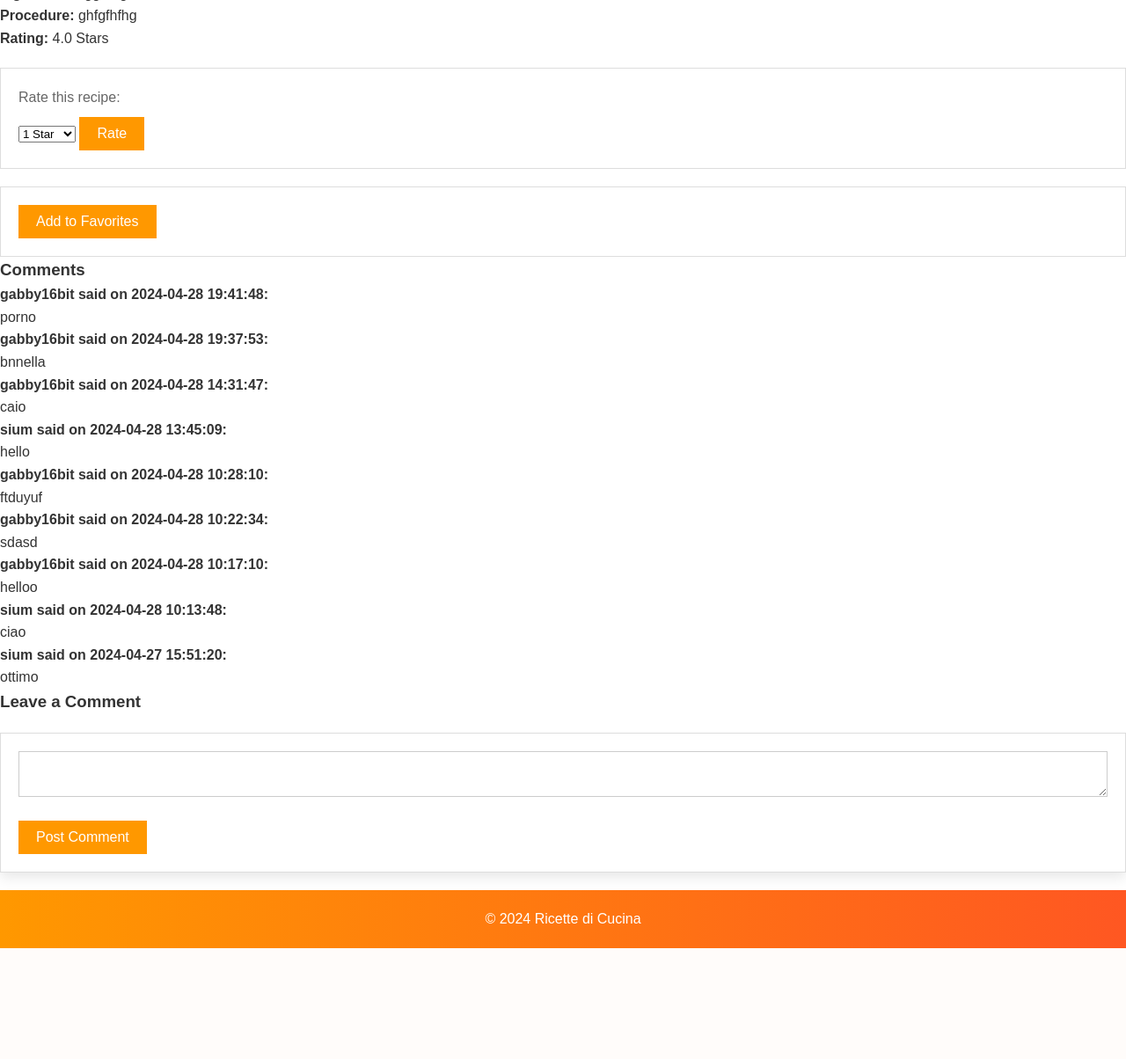
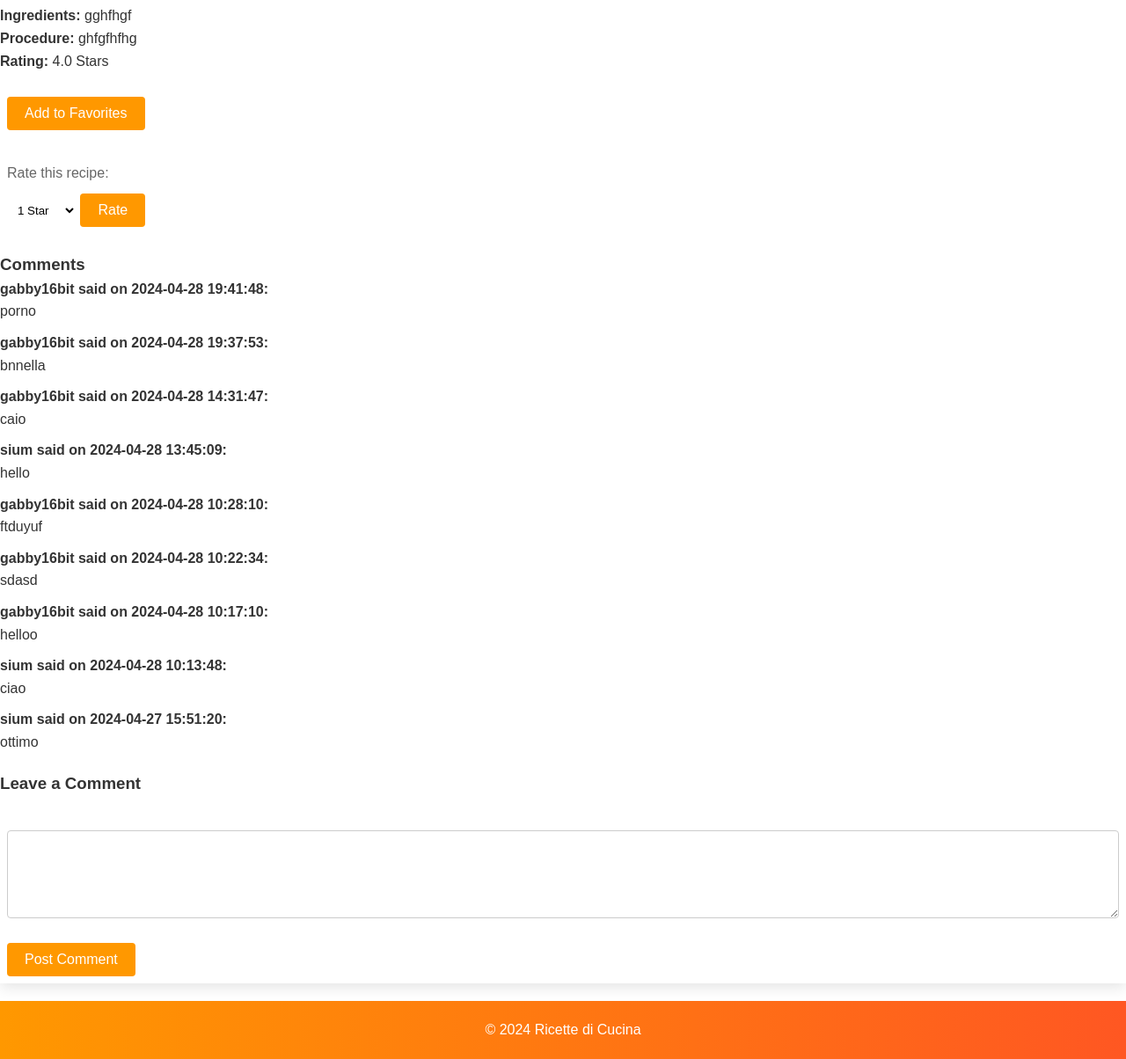
Before and after one commit to G4BRI3L3/ProjectGb, a Flask app: page /recipe/1 in a window 1280 px wide. Shown: the part 528-1732 px from the top of the page at 88% size. Before the commit the page ends 1606 px from the top, so only its background shows below. Run offline with Flask 3, Linux system fonts and the light colour scheme; data comes from the database, SQL or seed files in the repository; both versions use the stored data as it was before the commit.

Commit message:
modifiche css

```diff
--- a/app.py
+++ b/app.py
@@ -60,7 +60,7 @@
 def index():
     db = get_db()
     # Recupera tutte le ricette e ordina per l'ID in ordine discendente
-    cur = db.execute('SELECT id, name, ingredients, procedure, star_rating FROM recipe ORDER BY id DESC')
+    cur = db.execute('SELECT id, name, ingredients, procedure, image_path FROM recipe ORDER BY id DESC')
     recipes = cur.fetchall()
     # Converti ogni riga di recipes in un dizionario
     recipes_list = [dict(recipe) for recipe in recipes]
@@ -137,9 +137,17 @@
 @app.route('/recipe/<int:recipe_id>')
 def view_recipe(recipe_id):
     db = get_db()
-    # Recupera i dettagli della ricetta dal database
-    recipe_data = db.execute('SELECT * FROM recipe WHERE id = ?', (recipe_id,)).fetchone()
-    recipe = dict(recipe_data)  # Converti in un dizionario mutabile
+    recipe_data = db.execute(
+        'SELECT r.*, u.username AS user_name FROM recipe r '
+        'JOIN user u ON r.user_id = u.id '
+        'WHERE r.id = ?', (recipe_id,)
+    ).fetchone()
+
+    if recipe_data is None:
+        flash('Recipe not found.', 'error')
+        return redirect(url_for('index'))
+
+    recipe = dict(recipe_data)
 
     # Recupera i commenti associati alla ricetta
     comments = db.execute(
@@ -251,6 +259,7 @@
     return redirect(url_for('my_favorites'))
 
 @app.route('/random_recipe')
+@login_required
 def random_recipe():
     db = get_db()
     # Recupera tutte le ID delle ricette disponibili
--- a/handle_db.py
+++ b/handle_db.py
@@ -5,7 +5,6 @@
 
 c.execute(
     '''
-DELETE FROM recipe WHERE image_path = "uploads\es1.png"
 
     '''
 
--- a/schema.sql
+++ b/schema.sql
@@ -17,7 +17,6 @@
     name TEXT NOT NULL,
     ingredients TEXT NOT NULL,
     procedure TEXT NOT NULL,
-    star_rating REAL DEFAULT 0,
     user_id INTEGER,
     FOREIGN KEY (user_id) REFERENCES user (id)
 );
@@ -40,3 +39,12 @@
     FOREIGN KEY (recipe_id) REFERENCES recipe (id),
     FOREIGN KEY (user_id) REFERENCES user (id)
 );
+
+CREATE TABLE favorites (
+    id INTEGER PRIMARY KEY AUTOINCREMENT,
+    user_id INTEGER NOT NULL,
+    recipe_id INTEGER NOT NULL,
+    FOREIGN KEY (user_id) REFERENCES user (id),
+    FOREIGN KEY (recipe_id) REFERENCES recipe (id),
+    UNIQUE (user_id, recipe_id)  -- Questo assicura che la stessa ricetta non venga aggiunta più volte dagli stessi utenti
+);
--- a/static/style.css
+++ b/static/style.css
@@ -281,3 +281,75 @@
     background-color: #f8d7da;
     border-color: #f5c6cb;
 }
+
+.recipe-list {
+    list-style-type: none;
+    padding: 0;
+}
+.recipe-item {
+    display: flex;
+    align-items: center;
+    margin-bottom: 20px;
+}
+.recipe-item img {
+    max-width: 150px; /* Imposta la larghezza massima dell'immagine */
+    height: auto;
+    border-radius: 8px; /* Opzionale: aggiunge bordi arrotondati */
+    margin-right: 20px;
+}
+.recipe-info {
+    display: flex;
+    flex-direction: column;
+    justify-content: center;
+}
+
+.recipe-detail {
+    display: flex;
+    align-items: flex-start;
+    margin-top: 20px;
+}
+.recipe-image {
+    max-width: 40%;
+    height: auto;
+    margin-right: 20px; /* Distanza tra l'immagine e il contenuto del testo */
+}
+.recipe-content {
+    flex-grow: 1;
+}
+
+.comments {
+    margin-top: 20px;
+}
+.comment {
+    margin-bottom: 10px;
+}
+
+textarea {
+    width: 100%;
+    height: 100px;
+    margin-top: 10px;
+    padding: 8px; /* Aggiunge spazio interno per una migliore leggibilità */
+    border: 1px solid #ccc; /* Bordo leggero per il campo di testo */
+    border-radius: 4px; /* Bordo arrotondato per il campo di testo */
+}
+
+select, input, button, form {
+    padding: 8px; /* Padding interno per rendere i pulsanti più grandi */
+    border: none; /* Rimuove completamente i bordi */
+    outline: none; /* Rimuove il focus outline che appare quando il pulsante è cliccato o selezionato */
+    background: none; /* Imposta lo sfondo come trasparente */
+    color: inherit; /* Eredita il colore dal parent */
+    cursor: pointer; /* Cambia il cursore quando si passa sopra i pulsanti */
+    border-radius: 4px; /* Bordo arrotondato */
+}
+button {
+    background: orange; /* Colore di sfondo per i pulsanti */
+    color: white; /* Colore del testo */
+}
+button:hover {
+    background: darkorange; /* Cambio colore quando si passa sopra */
+}
+select {
+    background: white; /* Sfondo bianco per il selettore */
+    color: black; /* Testo nero */
+}
--- a/templates/layout.html
+++ b/templates/layout.html
@@ -16,16 +16,13 @@
                 <li><a href="{{ url_for('login') }}">Login</a></li>
                 <li><a href="{{ url_for('register') }}">Register</a></li>
                 <li><a href="{{ url_for('new_recipe') }}">Add Recipe</a></li>
-                <!-- Link alla pagina della ricetta casuale -->
                 <li><a href="{{ url_for('random_recipe') }}">Random Recipe</a></li>
-                <!-- Condizione per mostrare "My Favorites" solo agli utenti loggati -->
                 {% if 'user_id' in session %}
                     <li><a href="{{ url_for('my_favorites') }}">My Favorites</a></li>
                 {% endif %}
             </ul>
         </nav>
     </header>
-    <!-- Area per i messaggi flash -->
     {% with messages = get_flashed_messages(with_categories=true) %}
         {% if messages %}
             <div class="flash-messages">
--- a/templates/recipe_view.html
+++ b/templates/recipe_view.html
@@ -2,11 +2,14 @@
 
 {% block content %}
 <h2>{{ recipe.name }}</h2>
-    <img src="../{{ recipe.image_path }}" alt="Immagine del piatto" style="max-width: 100%; height: auto;">
+<p>Posted by <strong>{{ recipe.user_name }}</strong></p>
+<img src="../{{ recipe.image_path }}" alt="Immagine del piatto" class="recipe-image">
 <p><strong>Ingredients:</strong> {{ recipe.ingredients }}</p>
 <p><strong>Procedure:</strong> {{ recipe.procedure }}</p>
 
+<div class="rating-favorites">
     <!-- Aggiornato per mostrare valutazioni con controllo appropriato -->
+    <div>
         <p><strong>Rating:</strong>
             {% if recipe.average_rating != 0.0 %}
                 {{ recipe.average_rating|round(1) }} Stars
@@ -14,6 +17,13 @@
                 No rating yet
             {% endif %}
         </p>
+
+        <!-- Form per aggiungere ai preferiti -->
+        <div>
+            <form action="{{ url_for('add_to_favorites', recipe_id=recipe.id) }}" method="post">
+                <button type="submit">Add to Favorites</button>
+            </form>
+        </div>
 
         <!-- Form per la valutazione della ricetta -->
         <form method="post" action="{{ url_for('rate_recipe', recipe_id=recipe.id) }}">
@@ -25,11 +35,9 @@
             </select>
             <button type="submit">Rate</button>
         </form>
+    </div>
 
-    <!-- Form per aggiungere ai preferiti -->
-    <form action="{{ url_for('add_to_favorites', recipe_id=recipe.id) }}" method="post">
-        <button type="submit">Add to Favorites</button>
-    </form>
+</div>
 
 <!-- Sezione per visualizzare i commenti esistenti -->
 <div class="comments">
```
Also changed, not shown: templates/home.html (+11 -7 lines), site.db, static/uploads/AdobeStock_391982332.jpg (added), static/uploads/Insalata_caprese_classica.jpg (added), static/uploads/Pollo_al_curry.jpg (added), static/uploads/WhatsApp_Image_2022-07-07_at_10.15.26.jpeg (deleted), static/uploads/WhatsApp_Image_2022-07-09_at_11.55.21.jpeg (deleted), static/uploads/diss-gacha-rapper-biografia.jpg (deleted), static/uploads/download.jpg (deleted), static/uploads/netison_logo.jpg (deleted), static/uploads/ricetta-frittata-ripiena-spinaci-formaggio-noci-2.jpg (added), static/uploads/shutterstock_282688817.jpg (added). Lines whose indentation alone changed are shown as unchanged.
